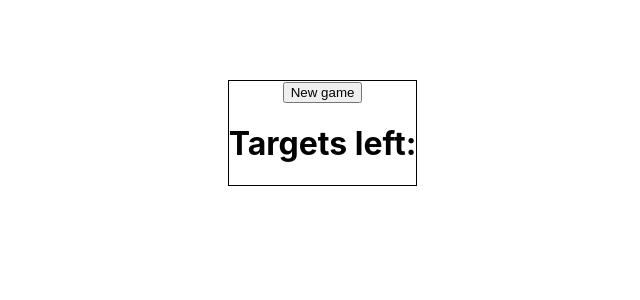
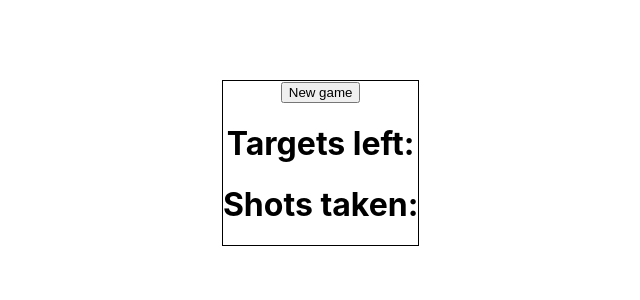
Before and after one commit to DariuszDyrda/Battleship, a React (Create React App) app in the folder battleship-client/: page / in a window 1280 px wide. Shown: the top 300 px of the page, without its empty margins (591-1231 px from the left). Built offline with nearby package versions, Linux system fonts and the light colour scheme; no server answers.

Commit message:
client displays total shots taken

```diff
--- a/battleship-client/src/Components/ControlPanel.js
+++ b/battleship-client/src/Components/ControlPanel.js
@@ -6,6 +6,7 @@ export default function ControlPanel(props) {
         <div className="controlPanel">
             <button>New game</button>
             <h1>Targets left: {props.gameStats.targetsLeft}</h1>
+            <h1>Shots taken: {props.gameStats.shotsTaken}</h1>
         </div>
     )
 }
```
